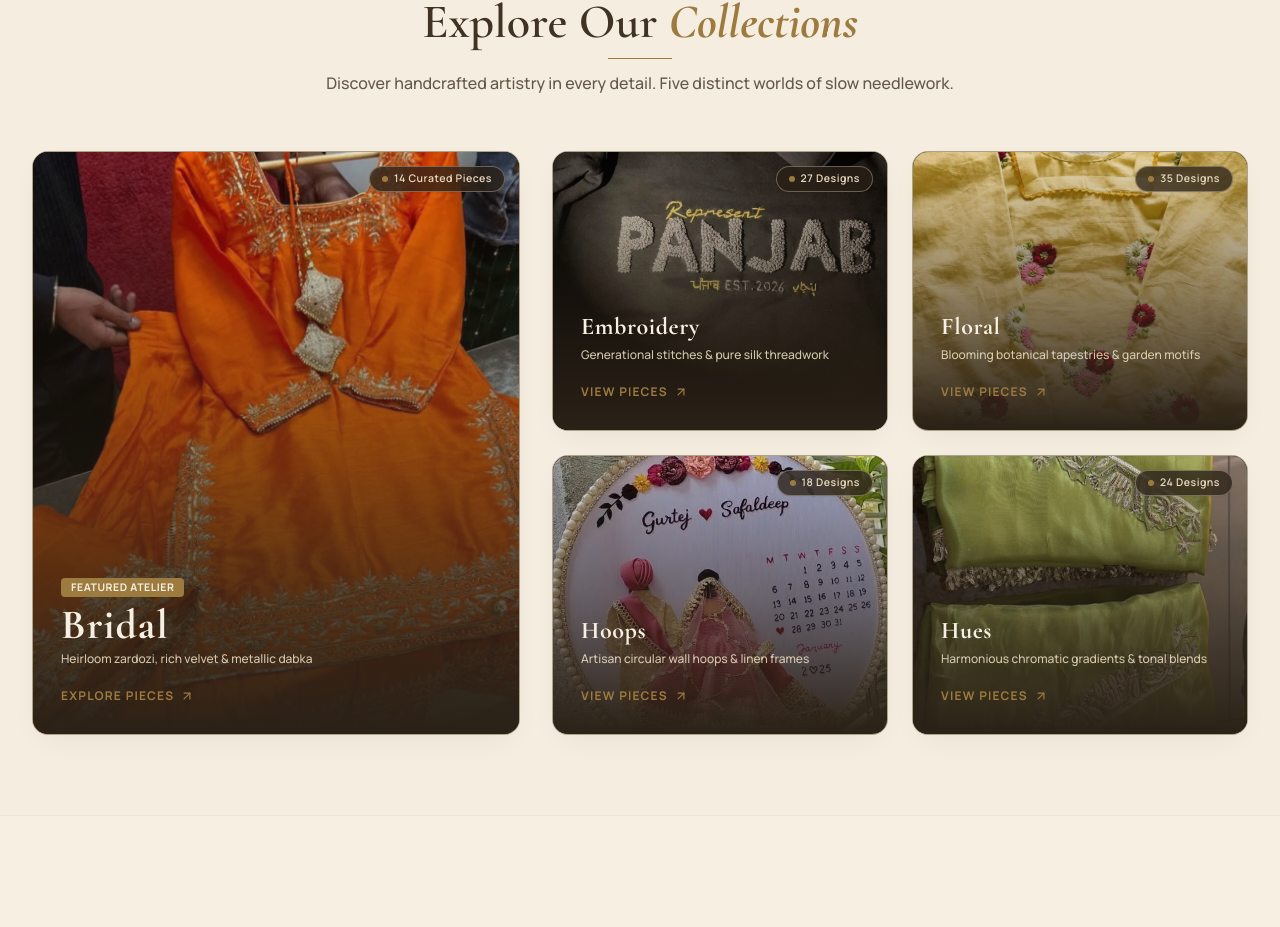
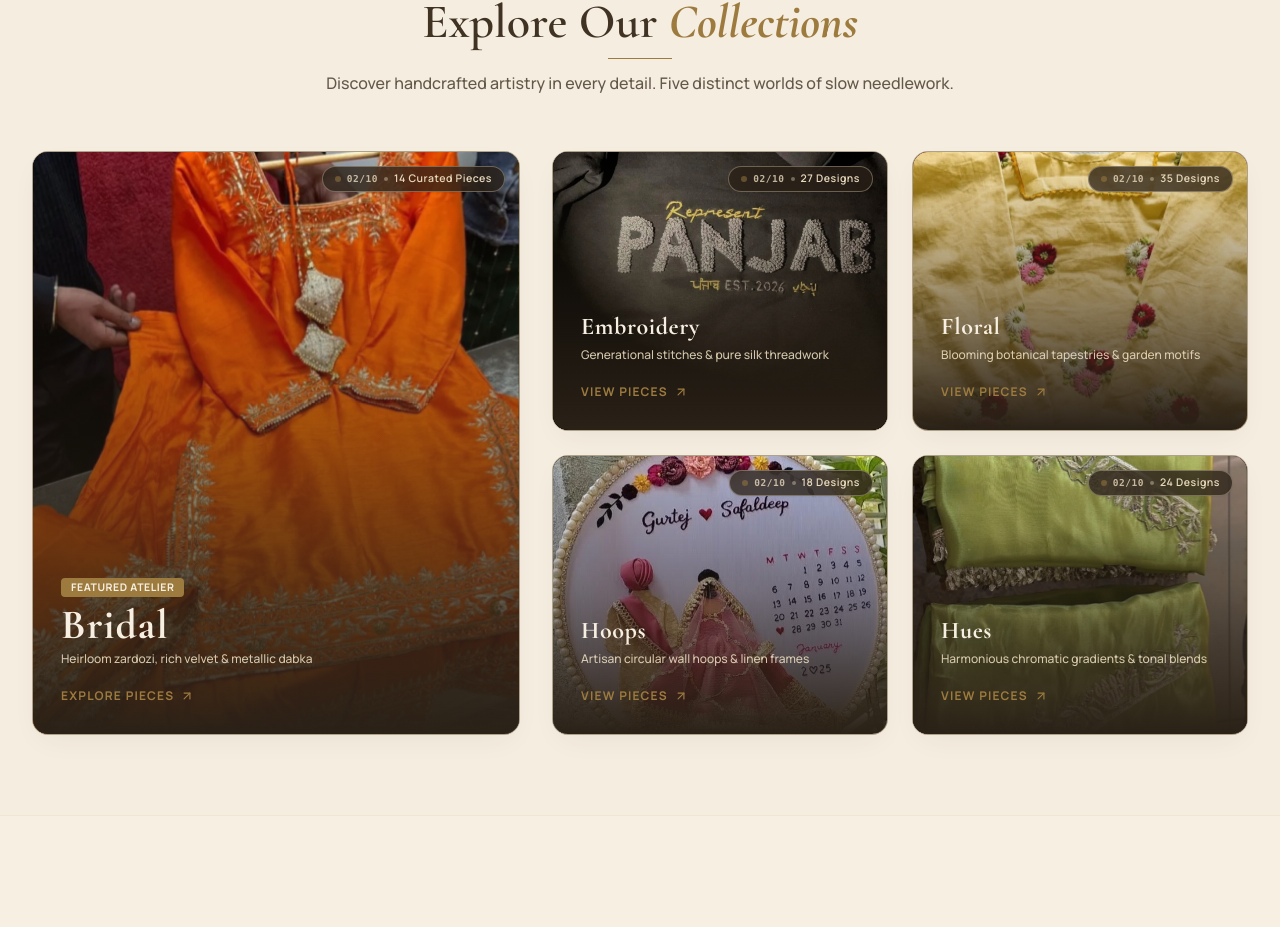
Before and after one commit to Rsmiyani/nashq-e-noor_prod, a React (Vite) app: page / in a window 1280 px wide. Shown: the part 1326-2253 px from the top of the page. Built offline with nearby package versions, Linux system fonts and the light colour scheme.

Commit message:
Add luxury lens-focus, soft zoom, and silk sheen reveal effects on collection image transitions

```diff
--- a/src/components/CollectionShowcase.tsx
+++ b/src/components/CollectionShowcase.tsx
@@ -29,15 +29,17 @@ const ShowcaseCard: React.FC<ShowcaseCardProps> = ({
   onSelect,
 }) => {
   const [currentIdx, setCurrentIdx] = useState(0);
+  const [prevIdx, setPrevIdx] = useState<number | null>(null);
 
-  // Automatically cycle photos every intervalMs
+  // Automatically cycle photos with lens-focus and silk sheen reveal effect
   useEffect(() => {
     if (!images || images.length <= 1) return;
     const timer = setInterval(() => {
+      setPrevIdx(currentIdx);
       setCurrentIdx((prev) => (prev + 1) % images.length);
     }, intervalMs);
     return () => clearInterval(timer);
-  }, [images, intervalMs]);
+  }, [images, intervalMs, currentIdx]);
 
   return (
     <div
@@ -57,32 +59,43 @@ const ShowcaseCard: React.FC<ShowcaseCardProps> = ({
       }}
       aria-label={`Explore ${title} (${itemCountLabel})`}
     >
-      {/* Auto-cycling Category Photography with Smooth Crossfade */}
+      {/* Auto-cycling Photography with Dynamic Lens Focus & Scale Effect */}
       <div className="absolute inset-0 bg-espresso-dark overflow-hidden">
-        {images.map((imgUrl, idx) => {
-          const isVisible = idx === currentIdx;
-          return (
-            <img
-              key={imgUrl}
-              src={imgUrl}
-              alt={`${title} handcrafted design`}
-              className={`absolute inset-0 w-full h-full object-cover object-center transition-opacity duration-1000 ease-in-out ${
-                isVisible
-                  ? 'opacity-90 group-hover:opacity-100 scale-100 group-hover:scale-105'
-                  : 'opacity-0 scale-100 pointer-events-none'
-              } transition-transform duration-700`}
-              loading={idx === 0 ? 'eager' : 'lazy'}
-            />
-          );
-        })}
+        {/* Underlying Previous Photo (Ensures seamless continuous transition with no background flicker) */}
+        {prevIdx !== null && images[prevIdx] && (
+          <img
+            src={images[prevIdx]}
+            alt=""
+            className="absolute inset-0 w-full h-full object-cover object-center scale-100 brightness-[0.92]"
+          />
+        )}
+
+        {/* Active Incoming Photo: Lens Focus & Scale Reveal */}
+        <img
+          key={currentIdx}
+          src={images[currentIdx]}
+          alt={`${title} handcrafted design`}
+          className="luxury-image-reveal absolute inset-0 w-full h-full object-cover object-center group-hover:scale-105 transition-transform duration-700"
+          loading="eager"
+        />
+
+        {/* Subtle Silk Light Sheen Flash on photo change */}
+        <div
+          key={`sheen-${currentIdx}`}
+          className="luxury-sheen absolute inset-0 bg-gradient-to-r from-transparent via-gold-light/25 to-transparent pointer-events-none"
+        />
 
         {/* Cinematic Gradient: Darker at bottom for text readability, clear at top to showcase the embroidery */}
         <div className="absolute inset-0 bg-gradient-to-t from-espresso-dark via-espresso-dark/45 to-transparent pointer-events-none" />
       </div>
 
-      {/* Floating Micro Badge: Count on Top Right */}
+      {/* Floating Micro Badge: Live Photo Index & Category Count on Top Right */}
       <div className="absolute top-3.5 right-3.5 z-10 flex items-center gap-1.5 px-3 py-1 rounded-full bg-espresso-dark/75 backdrop-blur-md border border-champagne/35 text-[10.5px] text-champagne font-semibold tracking-wider shadow-sm">
-        <span className="w-1.5 h-1.5 rounded-full bg-gold" />
+        <span className="w-1.5 h-1.5 rounded-full bg-gold animate-pulse" />
+        <span className="font-mono text-[9.5px] text-champagne/80">
+          {String(currentIdx + 1).padStart(2, '0')}/{String(images.length).padStart(2, '0')}
+        </span>
+        <span className="w-1 h-1 rounded-full bg-champagne/40" />
         <span>{itemCountLabel}</span>
       </div>
 
--- a/src/styles/index.css
+++ b/src/styles/index.css
@@ -92,3 +92,46 @@
   opacity: 0;
   animation: heroTextEnter 0.75s cubic-bezier(0.16, 1, 0.3, 1) forwards;
 }
+
+/* Luxury Editorial Image Reveal with Lens Focus & Scale */
+@keyframes luxuryImageReveal {
+  0% {
+    opacity: 0;
+    transform: scale(1.08);
+    filter: blur(8px);
+  }
+  50% {
+    opacity: 0.85;
+    filter: blur(2px);
+  }
+  100% {
+    opacity: 1;
+    transform: scale(1);
+    filter: blur(0);
+  }
+}
+
+.luxury-image-reveal {
+  animation: luxuryImageReveal 1.1s cubic-bezier(0.22, 1, 0.36, 1) forwards;
+  will-change: transform, opacity, filter;
+}
+
+/* Subtle Gold Silk Sheen Flash across card */
+@keyframes luxurySheen {
+  0% {
+    transform: translateX(-120%) skewX(-20deg);
+    opacity: 0;
+  }
+  30% {
+    opacity: 0.35;
+  }
+  100% {
+    transform: translateX(220%) skewX(-20deg);
+    opacity: 0;
+  }
+}
+
+.luxury-sheen {
+  animation: luxurySheen 1.1s cubic-bezier(0.22, 1, 0.36, 1) forwards;
+  will-change: transform, opacity;
+}
```
